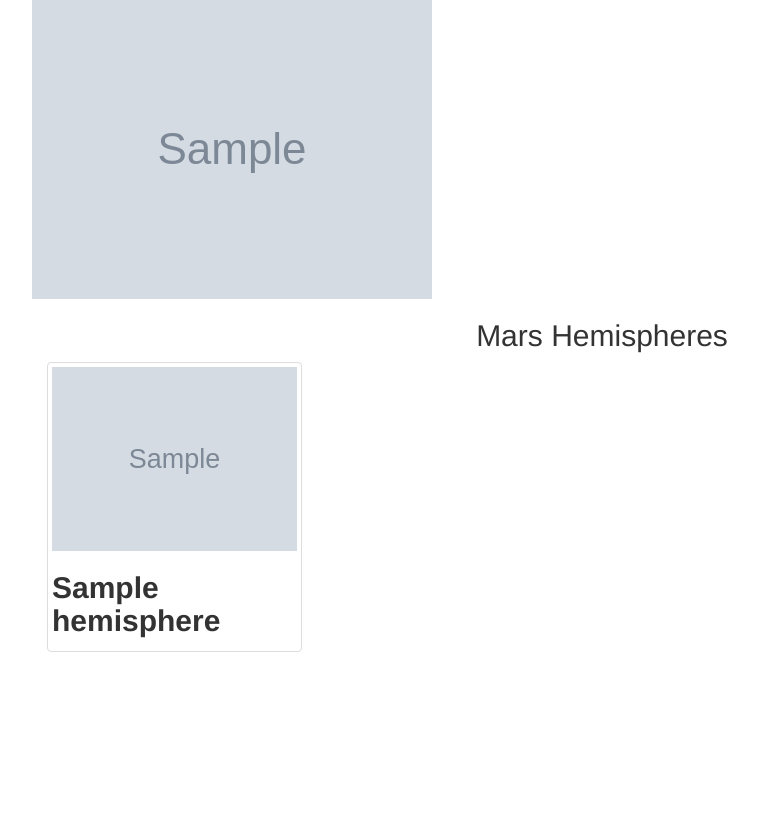
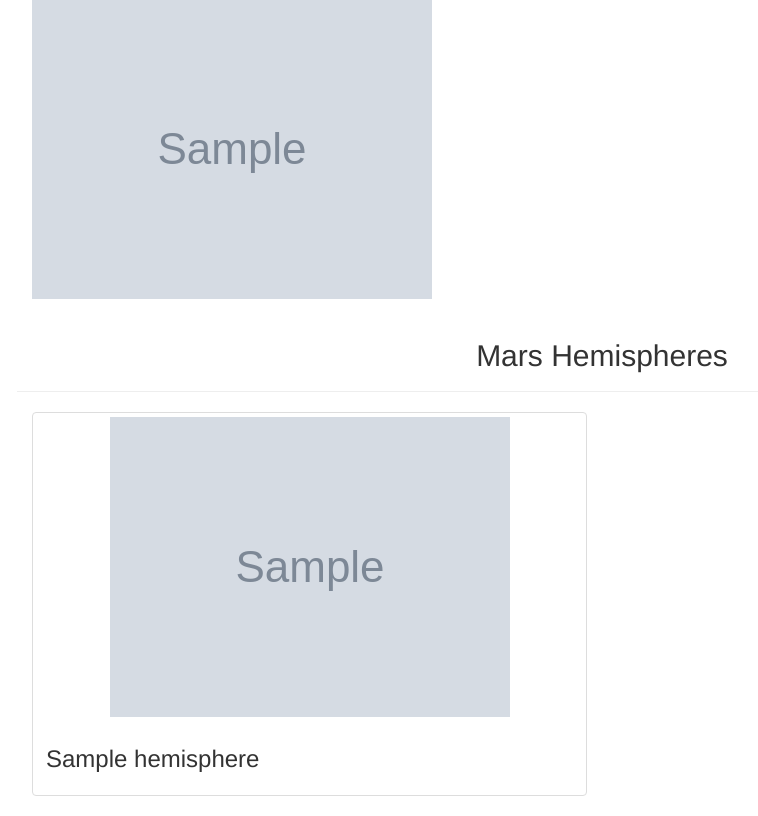
Before and after one commit to RyleeJensen/Mission-to-Mars, a Flask app: page / in a window 1280 px wide. Shown: the part 468-1284 px from the top of the page, without its empty margins (38-796 px from the left). Before the commit the page ends 1120 px from the top, so only its background shows below. Run offline with Flask 2, Linux system fonts and the light colour scheme; grey boxes marked "Sample" are stand-in pictures; a database or web service that is not in the repository returns one stand-in record (values such as "Sample title"); some libraries are stand-ins or nearby versions.

Commit message:
Updated html code

```diff
--- a/Templates/index.html
+++ b/Templates/index.html
@@ -38,20 +38,23 @@
                 {{ mars.facts | safe }}
             </div>
         </div>
-        <!--Section for Mars Hemisphere Images -->
-        <div class="row" id="mars-hemispheres">
-            <div class="col-md-12">
-                <h2 class="text-center">Mars Hemispheres</h2>
-                {% for hemisphere in mars.hemispheres %}
-                <div class="col-md-3">
-                    <div class = "thumbnail">
-                        <img src="{{ hemisphere.img_url }}" class="img-responsive" alt="Responsive image">
-                            <h2><b>{{hemisphere.title}}</b></h2>
-                    </div>
-                </div>
-                {% endfor %}
+        <!-- Section for Mars Hemispheres -->
+      <div class="row" id="mars-hemispheres">
+        <div class="page-header">
+          <h2 class="text-center">Mars Hemispheres</h2>
+        </div>
+
+        {% for hemisphere in mars.hemispheres %}
+        <div class="col-md-6">
+          <div class="thumbnail">
+            <img src="{{hemisphere.img_url | default('static/images/error.png', true)}}" alt="...">
+            <div class="caption">
+              <h3>{{hemisphere.title}}</h3>
             </div>
+          </div>
         </div>
+        {% endfor %}
+      </div>
     </div>
 </body>
 </html>
```
